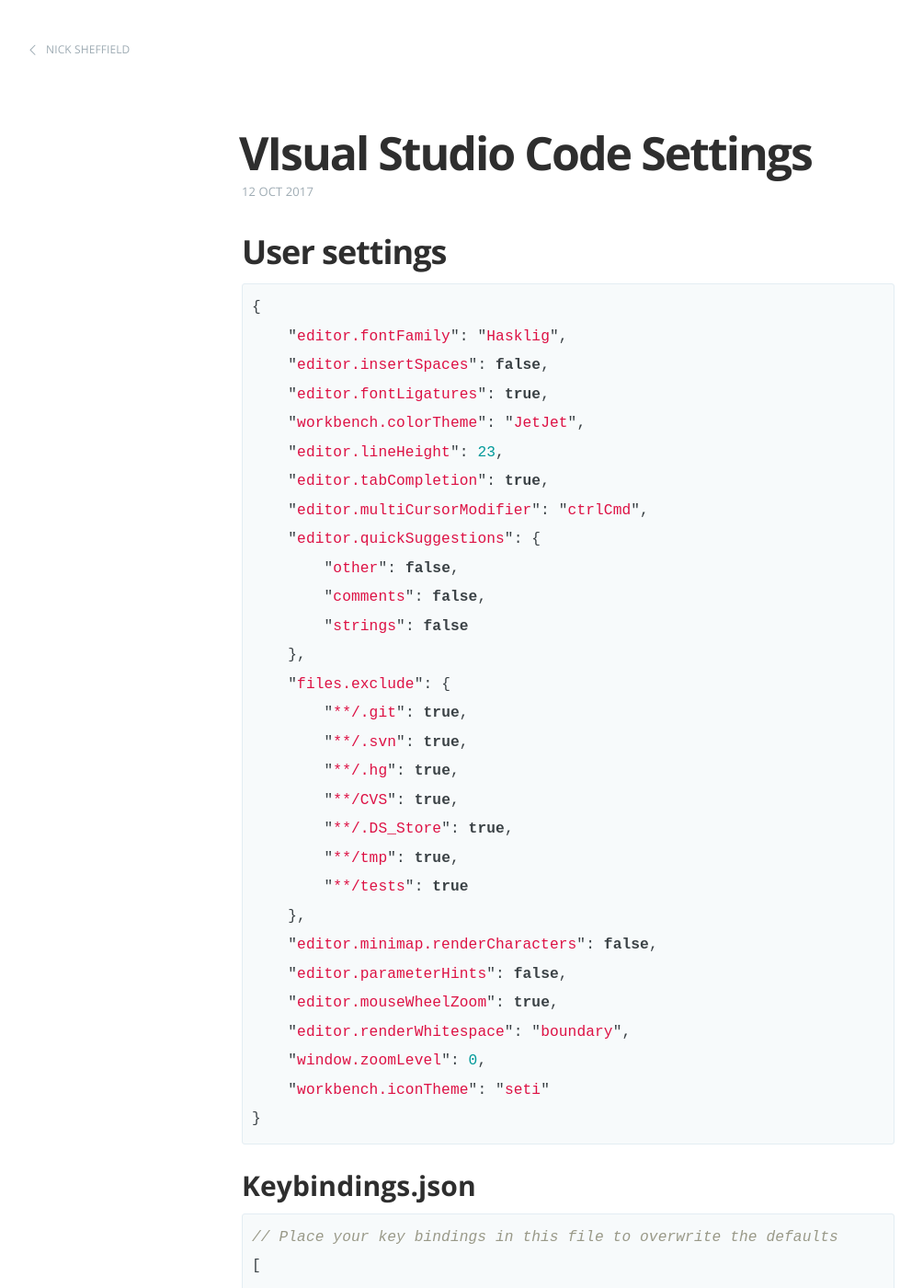
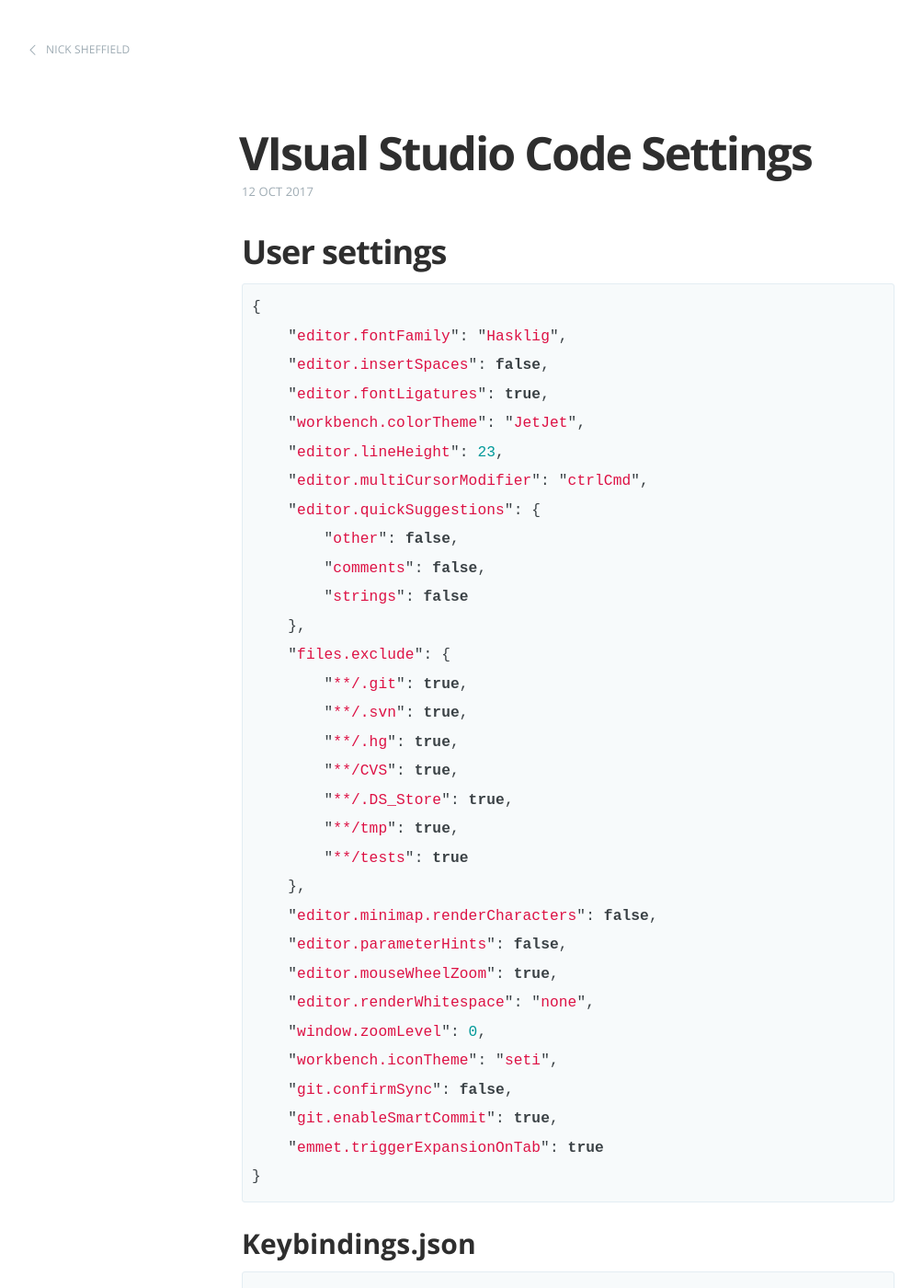
Before and after one commit to nicksheffield/nicksheffield.github.io-old, a Jekyll site: the page built from _posts/2017-10-12-vscode-settings.markdown, in a window 1280 px wide and 1400 px high. Shown: the whole window at 92% size, without its empty margins (22-1026 px from the left). Built offline with Jekyll 4.4.1, drawn with Linux system fonts in a browser that asks for light colours.

Commit message:
Update 2017-10-12-vscode-settings.markdown

```diff
--- a/_posts/2017-10-12-vscode-settings.markdown
+++ b/_posts/2017-10-12-vscode-settings.markdown
@@ -11,7 +11,6 @@ title: "VIsual Studio Code Settings"
     "editor.fontLigatures": true,
     "workbench.colorTheme": "JetJet",
     "editor.lineHeight": 23,
-    "editor.tabCompletion": true,
     "editor.multiCursorModifier": "ctrlCmd",
     "editor.quickSuggestions": {
         "other": false,
@@ -30,9 +29,12 @@ title: "VIsual Studio Code Settings"
     "editor.minimap.renderCharacters": false,
     "editor.parameterHints": false,
     "editor.mouseWheelZoom": true,
-    "editor.renderWhitespace": "boundary",
+    "editor.renderWhitespace": "none",
     "window.zoomLevel": 0,
-    "workbench.iconTheme": "seti"
+    "workbench.iconTheme": "seti",
+    "git.confirmSync": false,
+    "git.enableSmartCommit": true,
+    "emmet.triggerExpansionOnTab": true
 }
 {% endhighlight %}
 
```
